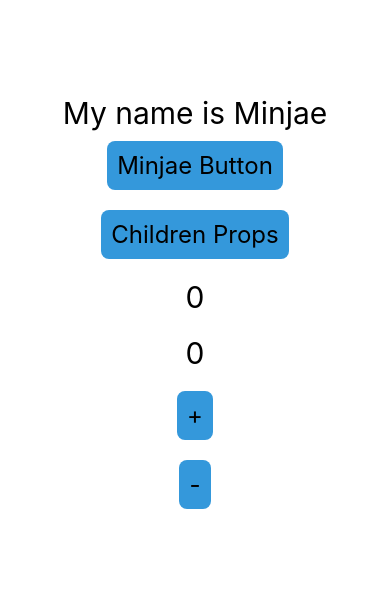
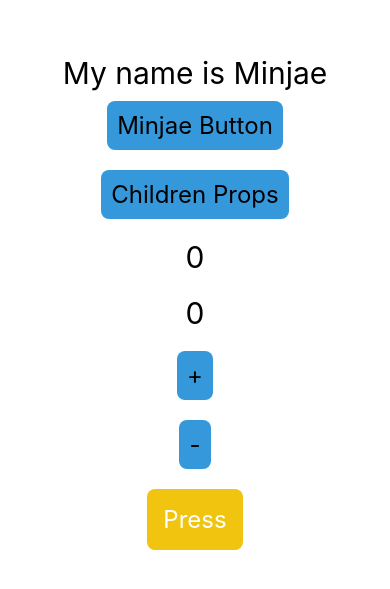
Before and after one commit to ssi02014/React-Native-Tutorial, a React Native app: screen / in a window 390 px wide. Shown: the part 115-704 px from the top of the page. Built offline with nearby package versions, Linux system fonts and the light colour scheme.

Commit message:
Add(minjae): Press Event

```diff
--- a/src/App.js
+++ b/src/App.js
@@ -1,6 +1,7 @@
 import React from 'react';
 import {View, StyleSheet, Text, Button} from 'react-native';
 import Counter from './components/Counter';
+import EventButton from './components/EventButton';
 import MyButton from './components/MyButton';
 
 const App = () => {
@@ -30,6 +31,7 @@ const App = () => {
                 <MyButton title="Minjae Button" onPress={() => alert('props')}></MyButton>
                 <MyButton title="Minjae Button" onPress={() => alert('children')}>Children Props</MyButton>
                 <Counter />
+                <EventButton />
             </View>
         </>
     );
--- /dev/null
+++ b/src/components/EventButton.js
@@ -0,0 +1,36 @@
+import React from 'react';
+import {TouchableOpacity, Text} from 'react-native';
+
+const EventButton = () => {
+    const _onPressIn = () => {
+        console.log('press In');
+    }
+    const _onPressOut = () => {
+        console.log('press Out');
+    }
+    const _onPress = () => {
+        console.log('press');
+    }
+    const _onLongPress = () => {
+        console.log('Long Press');
+    }
+    return (
+        <TouchableOpacity
+            style={{
+                backgroundColor: '#f1c40f',
+                padding: 16,
+                margin: 10,
+                borderRadius: 8,
+            }}
+            onPressIn={_onPressIn}
+            onLongPress={_onLongPress}
+            onPressOut={_onPressOut}
+            onPress={_onPress}
+            delayLongPress={3000}
+        >
+            <Text style={{color:'white', fontSize: 24}}>Press</Text>
+        </TouchableOpacity>
+    );
+};
+
+export default EventButton;
```
Also changed, not shown: 1 other file (tests, documents, lock files or other folders).
